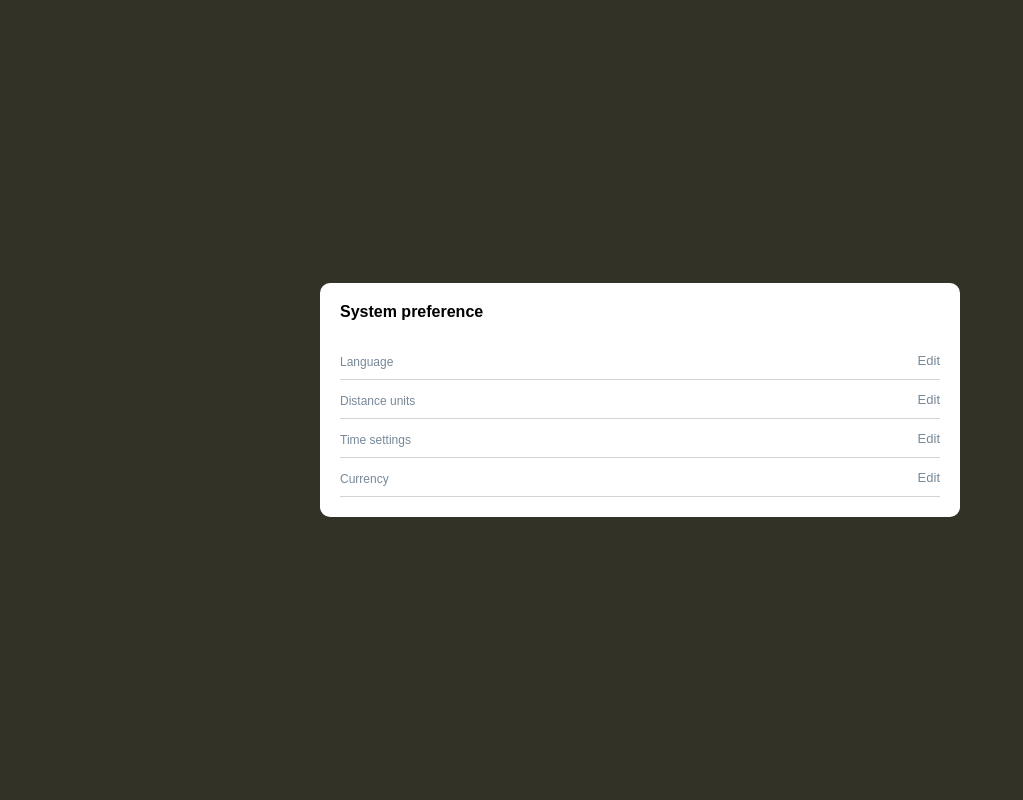
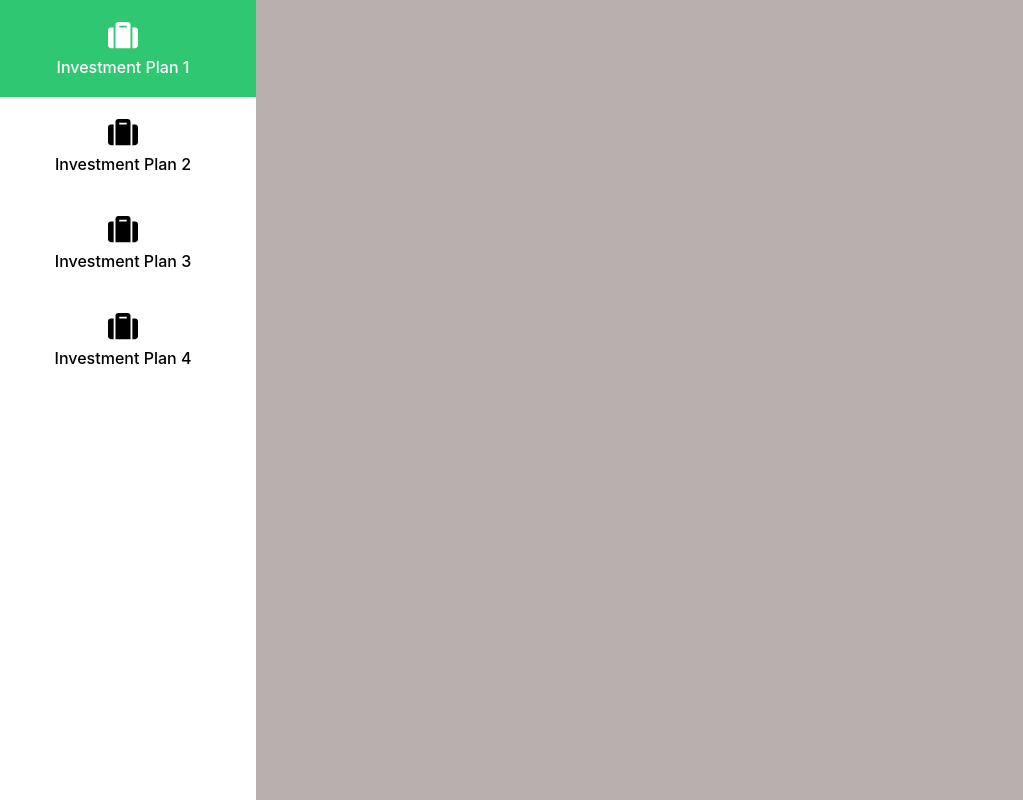
Before and after one commit to Zaibi727/Collection-of-Designs, a React (Create React App) app: page /account in a window 1280 px wide. Shown: the whole page, without its empty margins (0-1023 px from the left). Built offline with nearby package versions, Linux system fonts and the light colour scheme.

Commit message:
june nine

```diff
--- /dev/null
+++ b/src/components/JuneNine/AbButton.jsx
@@ -0,0 +1,17 @@
+import React from 'react';
+import styles from './junenine.module.css';
+
+function AbButton(props) {
+    const {item, onAdd} = props;
+    return (
+        <div className={styles.abbtn} onClick={onAdd}>
+            <div>
+            <span className={styles.btnicon}>{item.Icon}</span>
+            <p className={styles.btnlabel}>{item.label}</p>
+           </div>
+
+        </div>
+    )
+}
+
+export default AbButton;
--- /dev/null
+++ b/src/components/JuneNine/AbCard.jsx
@@ -0,0 +1,12 @@
+import React from 'react';
+import styles from './junenine.module.css';
+
+function AbCard(props) {
+    return (
+        <div className={styles.abcard}>
+               {props.children}
+        </div>
+    )
+}
+
+export default AbCard;
--- /dev/null
+++ b/src/components/JuneNine/AbCardContent.jsx
@@ -0,0 +1,17 @@
+import React from 'react';
+import styles from './junenine.module.css';
+
+function AbCardContent(props) {
+    const {Icon, label, price} = props;
+    return (
+        <div className={styles.AbCardContent}>
+            <span>{Icon ? <Icon /> : {Icon}}</span>
+            <div className={styles.ps}>
+                <p className={styles.p1}>{label}</p>
+                <p className={styles.p2}>{price}</p>
+            </div>
+        </div>
+    )
+}
+
+export default AbCardContent
--- /dev/null
+++ b/src/components/JuneNine/ButtonBr.jsx
@@ -0,0 +1,42 @@
+import React from 'react'
+import AbButton from './AbButton'
+import { FaSuitcase } from "react-icons/fa";
+import styles from './junenine.module.css';
+
+function ButtonBr(props) {
+    const {onAdd} = props;
+    return (
+        <div className={styles.btnBar}>
+            {sideItems.map((item, i) => (
+                   <div key={i}>
+                   <AbButton
+                        item={item}
+                        onAdd={(i) => onAdd(i)}
+                     />
+                   </div>
+                ))}
+        </div>
+    )
+}
+
+export default ButtonBr;
+
+
+const sideItems = [
+    {
+        label: "Investment Plan 1",
+        Icon: <FaSuitcase />,
+    },
+    {
+        label: "Investment Plan 2",
+        Icon: <FaSuitcase />,
+    },
+    {
+        label: "Investment Plan 3",
+        Icon: <FaSuitcase />,
+    },
+    {
+        label: "Investment Plan 4",
+        Icon: <FaSuitcase />,
+    },
+]
--- /dev/null
+++ b/src/components/JuneNine/ContentBar.jsx
@@ -0,0 +1,92 @@
+
+import React from 'react'
+import AbCard from './AbCard'
+import AbCardContent from './AbCardContent'
+import styles from './junenine.module.css';
+import { IoDesktop  } from "react-icons/io5";
+
+import { GrCurrency} from "react-icons/gr";
+import { RiTimeFill } from "react-icons/ri";
+
+
+function ContentBar(props) {
+    const {Clicked, selected} = props;
+    return (
+        <div className={styles.conternBarWrapper}>
+             <div>
+
+            {Clicked  &&
+                <AbCard>
+                    <div className={styles.cardheading}>
+                         <p><span><IoDesktop /></span>   D-Ground Corner</p>
+                    </div>
+                     <div className={styles.mainCardcontent}>
+                         <div>
+                            <AbCardContent
+                                Icon={GrCurrency}
+                                label="Amount"
+                                price="130,000 Pkr/-"
+                              />
+                         </div>
+                         <div>
+                            <AbCardContent
+                                Icon={GrCurrency}
+                                label="Monthly Rent"
+                                price="30,000 Pkr/-"
+                              />
+                         </div>
+                         <div>
+                            <AbCardContent
+                                Icon={RiTimeFill}
+                                label="Duration"
+                                price="5 months"
+                              />
+                         </div>
+                     </div>
+                 </AbCard>
+            }
+            </div>
+
+            {/*--firt-card--*/}
+
+            <div>
+
+              {Clicked &&
+                  <AbCard>
+                      <div className={styles.cardheading}>
+                           <p><span><IoDesktop /></span>   Dhobi Ghaat Ground</p>
+                      </div>
+                       <div className={styles.mainCardcontent}>
+                           <div>
+                              <AbCardContent
+                                  Icon={GrCurrency}
+                                  label="Amount"
+                                  price="130,000 Pkr/-"
+                                />
+                           </div>
+                           <div>
+                              <AbCardContent
+                                  Icon={GrCurrency}
+                                  label="Monthly Rent"
+                                  price="30,000 Pkr/-"
+                                />
+                           </div>
+                           <div>
+                              <AbCardContent
+                                  Icon={RiTimeFill}
+                                  label="Duration"
+                                  price="5 months"
+                                />
+                           </div>
+                       </div>
+                   </AbCard>
+                  }
+              </div>
+                   {/*--card-two--*/}
+
+
+        </div>
+    )
+}
+
+export default ContentBar;
--- /dev/null
+++ b/src/components/JuneNine/JuneNineContainer.jsx
@@ -0,0 +1,69 @@
+import React,{Component} from 'react';
+import ButtonBr from './ButtonBr';
+import ContentBar from './ContentBar';
+import styles from './junenine.module.css';
+
+
+class JuneNineContainer extends Component {
+    constructor(props) {
+      super(props);
+
+      this.state = {
+          open: false,
+          selected:'',
+
+       };
+
+       this.handleButtonOneClick = this.handleButtonOneClick.bind(this);
+       this.handleClickOutside = this.handleClickOutside.bind(this);
+  }
+
+
+  handleButtonOneClick = (key) => {
+      this.setState(state => {
+        return {
+          open: !state.open,
+          selected: key,
+        };
+      });
+    };
+
+    container = React.createRef();
+
+    componentDidMount() {
+      document.addEventListener("mousedown", this.handleClickOutside);
+  }
+  componentWillUnmount() {
+    document.removeEventListener("mousedown", this.handleClickOutside);
+  }
+
+  handleClickOutside = event => {
+      if (this.container.current && !this.container.current.contains(event.target)) {
+        this.setState({
+          open: false,
+         selected: '',
+        });
+      }
+    };
+
+render(){
+    return (
+        <div className={styles.container} ref={this.container}>
+            <div className={styles.containerDiv1}>
+                <ButtonBr
+                    onAdd={this.handleButtonOneClick}
+                    open={this.state.open}
+                    selected={this.state.selected}
+                />
+            </div>
+            <div className={styles.containerDiv2}>
+                <ContentBar
+                    Clicked={this.state.open}
+
+                />
+            </div>
+        </div>
+    )
+}
+}
+export default JuneNineContainer;
--- /dev/null
+++ b/src/components/JuneNine/junenine.module.css
@@ -0,0 +1,86 @@
+.container{
+    display: grid;
+    grid-template-columns: 20% 80%;
+}
+.containerDiv1{
+    height: 100vh;
+    overflow: auto;
+}
+.containerDiv2{
+    background-color: rgb(185, 174, 174);
+    height: 100vh;
+    display: flex;
+    justify-content: center;
+    align-items: center;
+    overflow-y: auto;
+}
+
+/*--container--*/
+
+.abcard{
+    width: 450px;
+    height: 180px;
+    background-color: white;
+    margin-bottom: 10px;
+}
+
+/*--abCard--*/
+.abbtn{
+    margin-left: -10px;
+    padding: 20px;
+}
+.abbtn:hover{
+    background-color:#2fc772;
+    color: white;
+}
+.btnicon{
+    font-size: 30px;
+}
+.btnlabel{
+    font-weight: 500;
+
+}
+
+/*--AbButton--*/
+
+.btnBar{
+   text-align: center;
+
+}
+
+/*---ButtonBar--*/
+.mainCardcontent{
+    width: 300px;
+    display: flex;
+    flex-wrap: wrap;
+    margin: 0 auto;
+}
+.mainCardcontent div{
+    margin: 0px 5px;
+}
+.cardheading{
+    background-color:#2fc772;
+    width: 100%;
+    color: white;
+    font-weight: 500;
+}
+
+/*--Abcard--*/
+
+.AbCardContent{
+    display: flex;
+    justify-content: center;
+}
+.ps{
+  text-align: left;
+  margin-left: 10px;
+}
+.p1{
+    margin-bottom: 5px;
+    font-size: 14px;
+    font-weight: 600;
+}
+.p2{
+    font-size: 14px;
+}
+/*--card content--*/
--- a/src/components/parent.js
+++ b/src/components/parent.js
@@ -69,8 +69,8 @@ import './dropDown.css';
 //import ThirtyFirstContainer from './ThirtyFirst/ThirtyFirstContainer';
 //import JuneThreeContainer from './JuneThree/JuneThreeContainer';
 //import SevenJuneContainer from './SevenJune/SevenJuneContainer';
-import JuneEightContainer from './JuneEight/JuneEightContainer';
-
+//import JuneEightContainer from './JuneEight/JuneEightContainer';
+import JuneNineContainer from './JuneNine/JuneNineContainer';
 
 class Parent extends Component {
 
@@ -79,7 +79,7 @@ class Parent extends Component {
 
         return (
             <div>
-                   <JuneEightContainer />
+                   <JuneNineContainer />
            </div>
          );
     }
```
